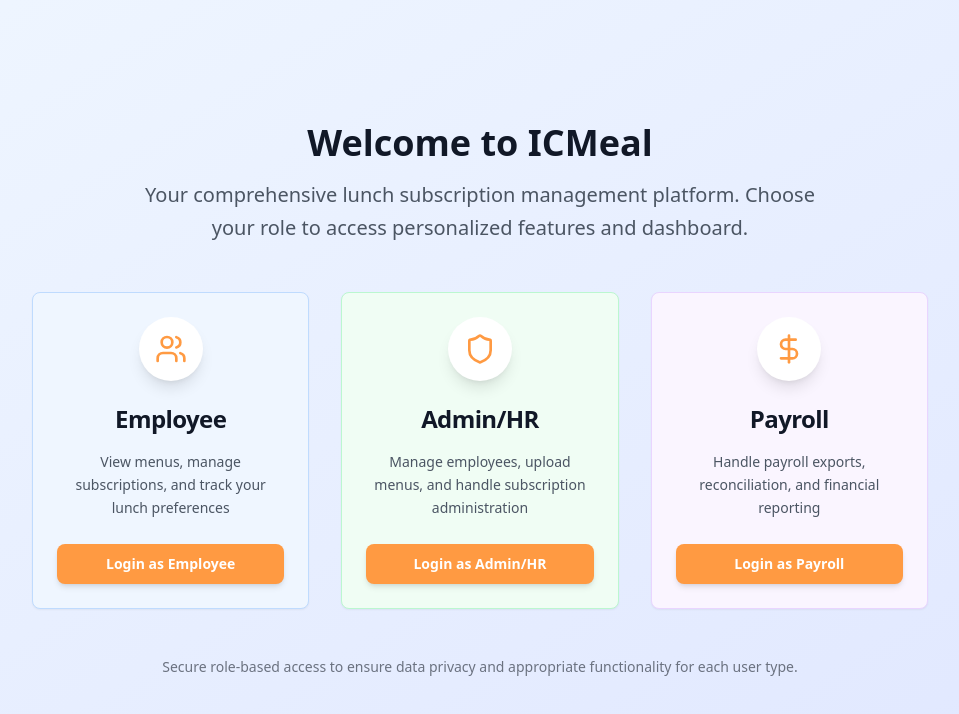
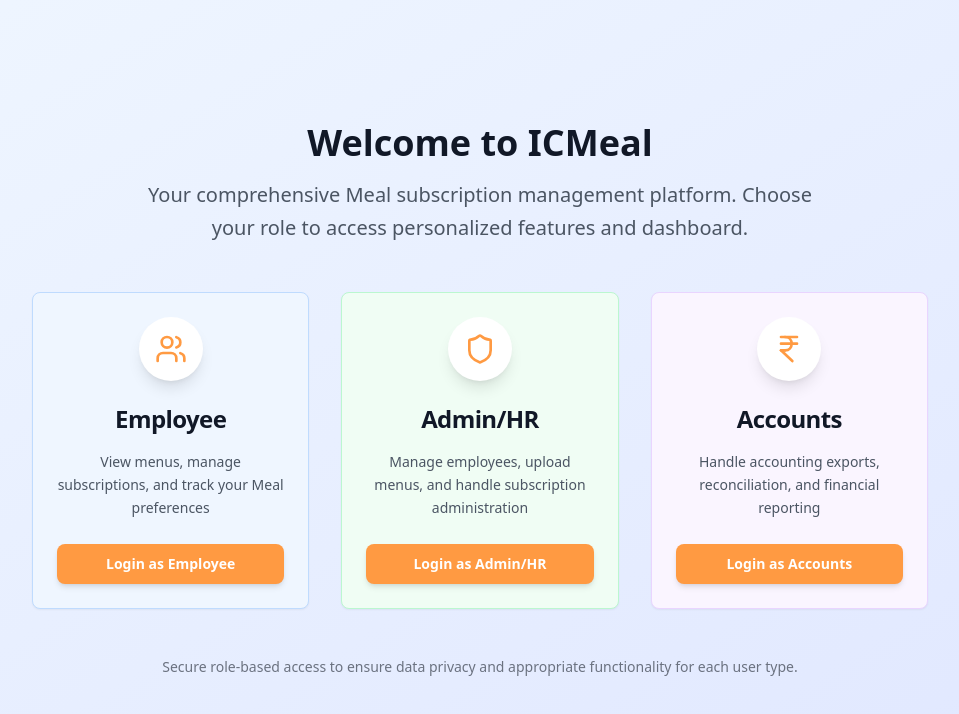
Before and after one commit to KarthikeyanV-11/lunchMeal-fe-Builder, a React (Vite) app: page / in a window 1280 px wide. Shown: the top 714 px of the page, without its empty margins (160-1119 px from the left). Built offline with nearby package versions, Linux system fonts and the light colour scheme; no server answers.

Commit message:
minor changes
minor changes

```diff
--- a/src/pages/RoleSelection.jsx
+++ b/src/pages/RoleSelection.jsx
@@ -7,14 +7,14 @@ import {
   CardHeader,
   CardTitle,
 } from "../components/ui/Card";
-import { Users, Shield, DollarSign } from "lucide-react";
+import { Users, Shield, DollarSign, IndianRupee } from "lucide-react";
 
 const roles = [
   {
     type: "employee",
     title: "Employee",
     description:
-      "View menus, manage subscriptions, and track your lunch preferences",
+      "View menus, manage subscriptions, and track your Meal preferences",
     icon: Users,
     color: "bg-blue-50 hover:bg-blue-100 border-blue-200",
   },
@@ -28,10 +28,10 @@ const roles = [
   },
   {
     type: "payroll",
-    title: "Payroll",
+    title: "Accounts",
     description:
-      "Handle payroll exports, reconciliation, and financial reporting",
-    icon: DollarSign,
+      "Handle accounting exports, reconciliation, and financial reporting",
+    icon: IndianRupee,
     color: "bg-purple-50 hover:bg-purple-100 border-purple-200",
   },
 ];
@@ -52,7 +52,7 @@ export default function RoleSelection() {
             Welcome to ICMeal
           </h1>
           <p className="text-xl text-gray-600 max-w-2xl mx-auto leading-relaxed">
-            Your comprehensive lunch subscription management platform. Choose
+            Your comprehensive Meal subscription management platform. Choose
             your role to access personalized features and dashboard.
           </p>
         </div>
@@ -64,7 +64,7 @@ export default function RoleSelection() {
             return (
               <Card
                 key={role.type}
-                className={`transition-all duration-300 hover:shadow-xl cursor-pointer ${role.color}`}
+                className={`flex flex-col transition-all duration-300 hover:shadow-xl cursor-pointer ${role.color}`}
                 onClick={() => handleRoleSelect(role.type)}
               >
                 <CardHeader className="text-center pb-4">
@@ -77,12 +77,14 @@ export default function RoleSelection() {
                     {role.title}
                   </CardTitle>
                 </CardHeader>
-                <CardContent className="text-center">
+
+                {/* Make content take all remaining space and push button down */}
+                <CardContent className="flex flex-col flex-grow justify-between text-center">
                   <CardDescription className="text-gray-600 mb-6 leading-relaxed">
                     {role.description}
                   </CardDescription>
                   <Button
-                    className="w-full font-semibold py-2 px-4 rounded-lg shadow-md"
+                    className="w-full font-semibold py-2 px-4 rounded-lg shadow-md mt-auto"
                     onClick={(e) => {
                       e.stopPropagation();
                       handleRoleSelect(role.type);
--- a/src/pages/admin/Calendar.jsx
+++ b/src/pages/admin/Calendar.jsx
@@ -790,9 +790,44 @@ export default function AdminWeekViewCalendar() {
                   const editableDay = isDayEditable(date); // Check individual day's editability
 
                   return (
+                    // <div
+                    //   key={idx}
+                    //   className={`p-4 border-r border-gray-200 last:border-r-0 text-center hover:bg-gray-50 cursor-pointer ${
+                    //     !editableDay ? "opacity-70" : ""
+                    //   }`}
+                    //   onClick={(e) => {
+                    //     e.stopPropagation();
+                    //     navigate(`/menu/${role}/${formattedDate}`);
+                    //   }}
+                    // >
+                    //   <div className="flex flex-col items-center gap-2">
+                    //     <div className="w-8 h-8 bg-gray-100 rounded flex items-center justify-center">
+                    //       <div className="text-gray-400 text-lg">
+                    //         <UtensilsCrossed />
+                    //       </div>
+                    //     </div>
+
+                    //     <span className="text-sm text-gray-500 mb-1 font-bold">
+                    //       {assignedMenu
+                    //         ? assignedMenu.menuName
+                    //         : "Not assigned"}
+                    //     </span>
+
+                    //     <div className="flex items-center gap-1">
+                    //       {editableDay ? (
+                    //         <Edit3 className="w-3 h-3 text-green-500" />
+                    //       ) : (
+                    //         <Lock className="w-3 h-3 text-gray-400" />
+                    //       )}
+                    //       <span className="text-xs text-gray-500">
+                    //         {editableDay ? "Editable" : "Locked"}
+                    //       </span>
+                    //     </div>
+                    //   </div>
+                    // </div>
                     <div
                       key={idx}
-                      className={`p-4 border-r border-gray-200 last:border-r-0 text-center hover:bg-gray-50 cursor-pointer ${
+                      className={`relative p-4 border-r border-gray-200 last:border-r-0 text-center hover:bg-gray-50 cursor-pointer ${
                         !editableDay ? "opacity-70" : ""
                       }`}
                       onClick={(e) => {
@@ -800,14 +835,22 @@ export default function AdminWeekViewCalendar() {
                         navigate(`/menu/${role}/${formattedDate}`);
                       }}
                     >
-                      <div className="flex flex-col items-center gap-2">
+                      {/* Small date in top-right */}
+                      <span className="absolute top-1 right-2 text-xs font-semibold text-gray-800">
+                        {new Date(date).toLocaleDateString("en-GB", {
+                          day: "2-digit",
+                          month: "short",
+                        })}
+                      </span>
+
+                      <div className="mt-3 flex flex-col items-center gap-2">
                         <div className="w-8 h-8 bg-gray-100 rounded flex items-center justify-center">
-                          <div className="text-gray-400 text-lg">
+                          <div className="text-gray-400 text-lg mt-4">
                             <UtensilsCrossed />
                           </div>
                         </div>
 
-                        <span className="text-sm text-gray-500 mb-1 font-bold">
+                        <span className="text-sm text-orange-400 mb-1 font-bold">
                           {assignedMenu
                             ? assignedMenu.menuName
                             : "Not assigned"}
@@ -819,7 +862,7 @@ export default function AdminWeekViewCalendar() {
                           ) : (
                             <Lock className="w-3 h-3 text-gray-400" />
                           )}
-                          <span className="text-xs text-gray-500">
+                          <span className="text-xs font-semibold text-gray-800">
                             {editableDay ? "Editable" : "Locked"}
                           </span>
                         </div>
@@ -832,11 +875,11 @@ export default function AdminWeekViewCalendar() {
           })}
         </div>
 
-        <div className="flex justify-center items-center">
+        {/* <div className="flex justify-center items-center">
           <Button className="mt-4 flex gap-2 justify-center items-center">
             <RefreshCw className="w-4" /> <span>Sync</span>
           </Button>
-        </div>
+        </div> */}
 
         {/* Access Policy */}
         <div className="bg-orange-200 text-gray-900 p-4 rounded-md mt-6 text-sm">
--- a/src/pages/employee/Calendar.jsx
+++ b/src/pages/employee/Calendar.jsx
@@ -164,7 +164,9 @@ export default function EmployeeCalendar() {
             Lunch Calendar
           </h1>
           <p className="text-lg text-gray-600">
-            Select a date to view the lunch menu and manage your attendance.
+            Select a date to view the{" "}
+            <span className="font-bold">lunch menu</span> and manage your
+            attendance.
           </p>
         </div>
 
```
